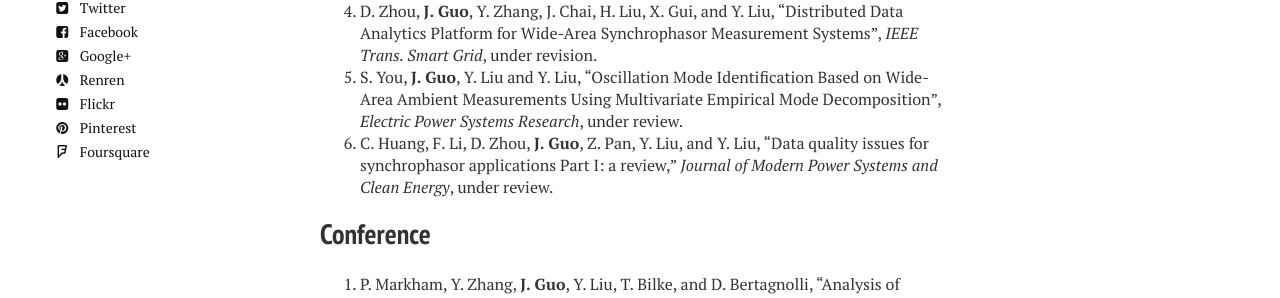
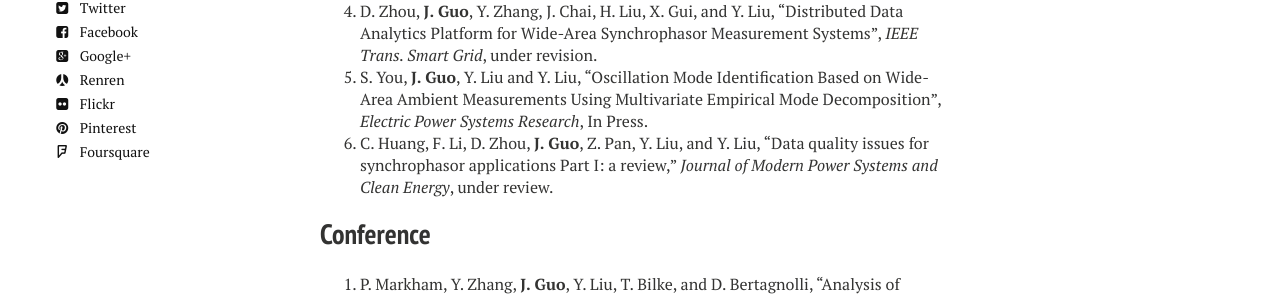
Before and after one commit to JiahuiGuo/jiahuiguo.github.io, a Jekyll site: the page built from publications.md, in a window 1280 px wide. Shown: the part 510-808 px from the top of the page. Built offline with Jekyll 4.4.1, drawn with Linux system fonts in a browser that asks for light colours; nearby versions of some CDN libraries.

Commit message:
Update publications.md

```diff
--- a/publications.md
+++ b/publications.md
@@ -15,7 +15,7 @@ share: false
 2. Y. Liu, L. Zhan, Y. Zhang, P.N. Markham, D. Zhou, **J. Guo**, Y. Lei, G. Kou, W. Yao, J. Chai and Y. Liu, "Wide-area Measurement System Development at the Distribution Level: a FNET/GridEye Example", *IEEE Trans. Power Delivery*, In Press. [<i class="fa fa-link"></i>](http://ieeexplore.ieee.org/xpls/abs_all.jsp?arnumber=7265090)
 3. C. Huang, F. Li, T. Ding, **J. Guo**, and Y. Liu, "A Bounded Model of the Communication Delay for System Integrity Protection Schemes", *IEEE Trans. Power Delivery*, under 2nd round review.
 4. D. Zhou, **J. Guo**, Y. Zhang, J. Chai, H. Liu, X. Gui, and Y. Liu, "Distributed Data Analytics Platform for Wide-Area Synchrophasor Measurement Systems", *IEEE Trans. Smart Grid*, under revision.
-5. S. You, **J. Guo**, Y. Liu and Y. Liu, "Oscillation Mode Identification Based on Wide-Area Ambient Measurements Using Multivariate Empirical Mode Decomposition", *Electric Power Systems Research*, under review.
+5. S. You, **J. Guo**, Y. Liu and Y. Liu, "Oscillation Mode Identification Based on Wide-Area Ambient Measurements Using Multivariate Empirical Mode Decomposition", *Electric Power Systems Research*, In Press.
 6. C. Huang, F. Li, D. Zhou, **J. Guo**, Z. Pan, Y. Liu, and Y. Liu, “Data quality issues for synchrophasor applications Part I: a review,” *Journal of Modern Power Systems and Clean Energy*, under review.
 
 ## Conference
```
